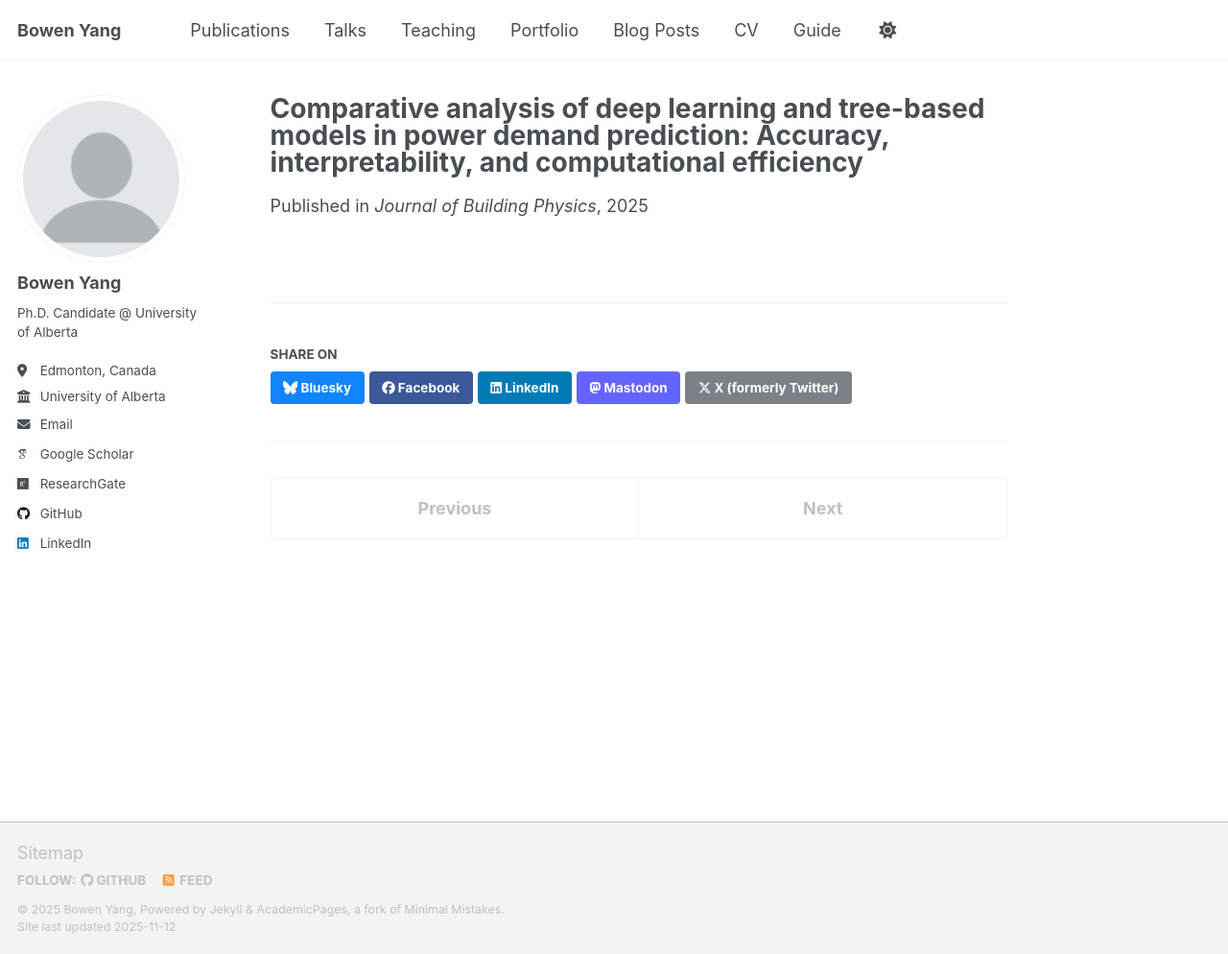
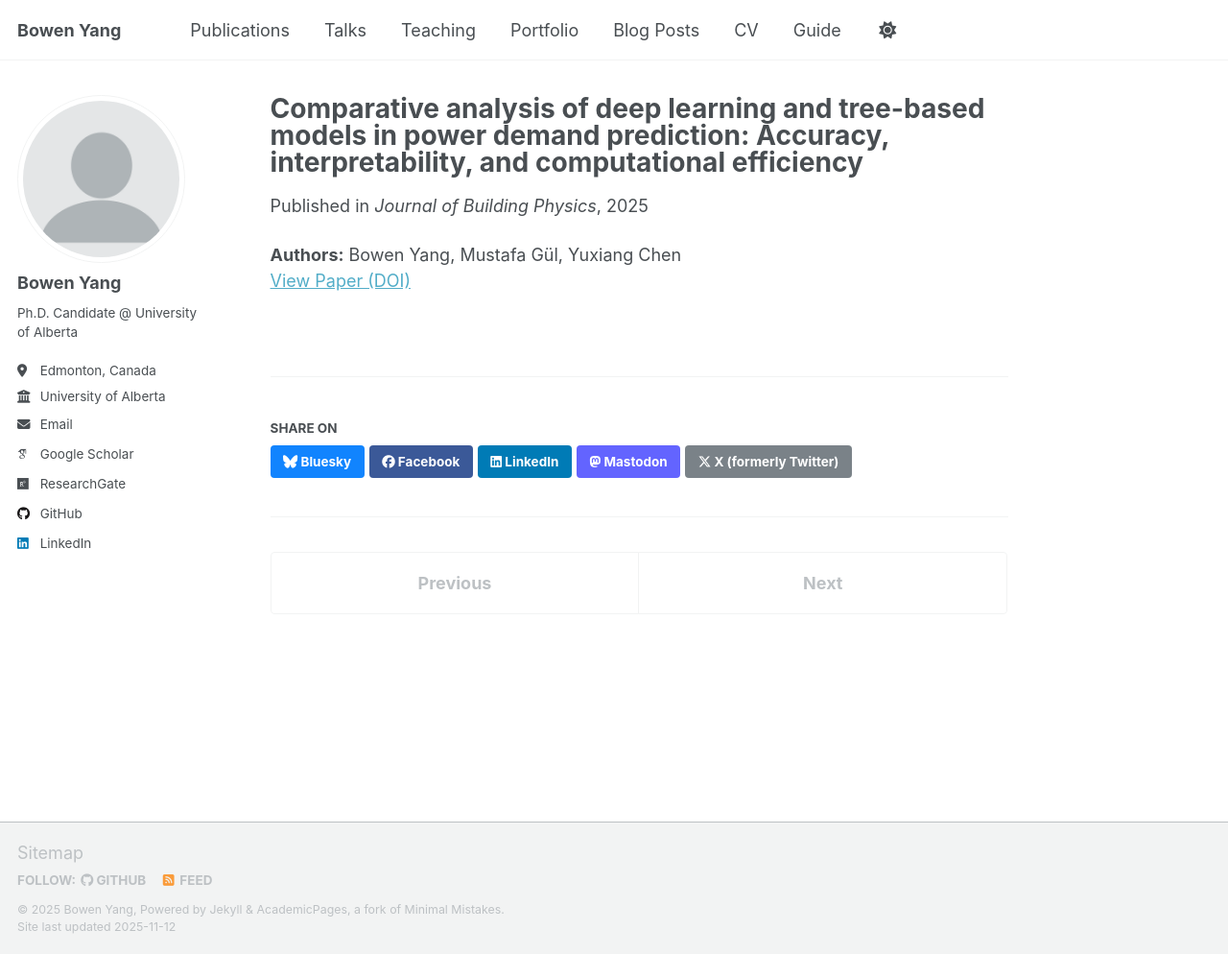
Before and after one commit to BowenYang-Engineering/BowenYang-Engineering.github.io, a Jekyll site: the page built from _publications/2009-10-01-paper-title-number-1.md, in a window 1280 px wide and 994 px high. Shown: the whole window at 96% size. Built offline with Jekyll 4.4.1, drawn with Linux system fonts in a browser that asks for light colours; some web fonts are replaced; a script that is not in the unit is left out.

Commit message:
Update 2009-10-01-paper-title-number-1.md

```diff
--- a/_publications/2009-10-01-paper-title-number-1.md
+++ b/_publications/2009-10-01-paper-title-number-1.md
@@ -5,6 +5,7 @@ category: manuscripts
 permalink: /publication/JBP-DeepLearning-vs-TreeModels
 date: 2025-06-01
 venue: "Journal of Building Physics"
-authors: "Bowen Yang, Mustafa Gül, Yuxiang Chen"
 doi: "https://doi.org/10.1177/17442591251333144"
 ---
+**Authors:** Bowen Yang, Mustafa Gül, Yuxiang Chen
+[View Paper (DOI)](https://doi.org/10.1177/17442591251333144)
```
